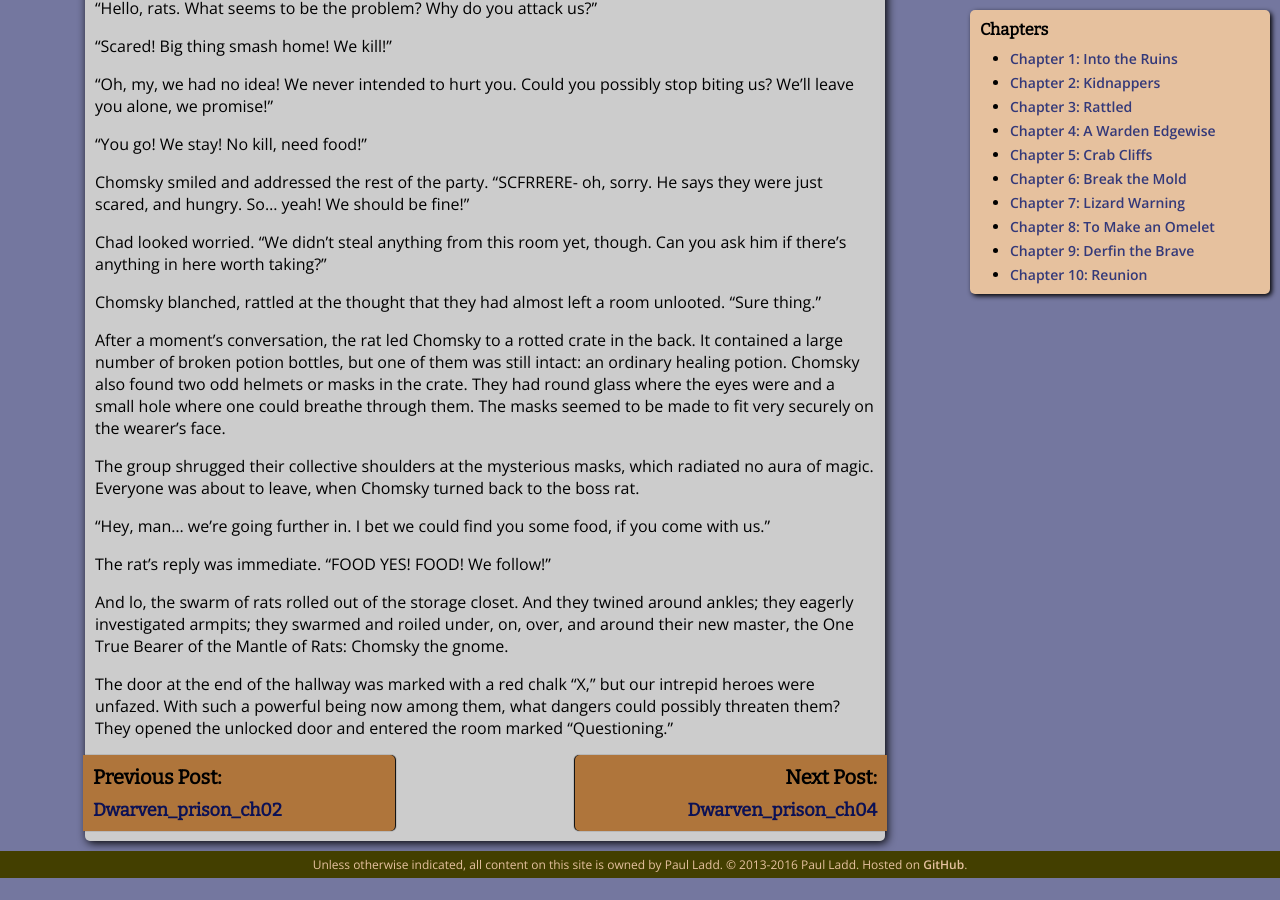
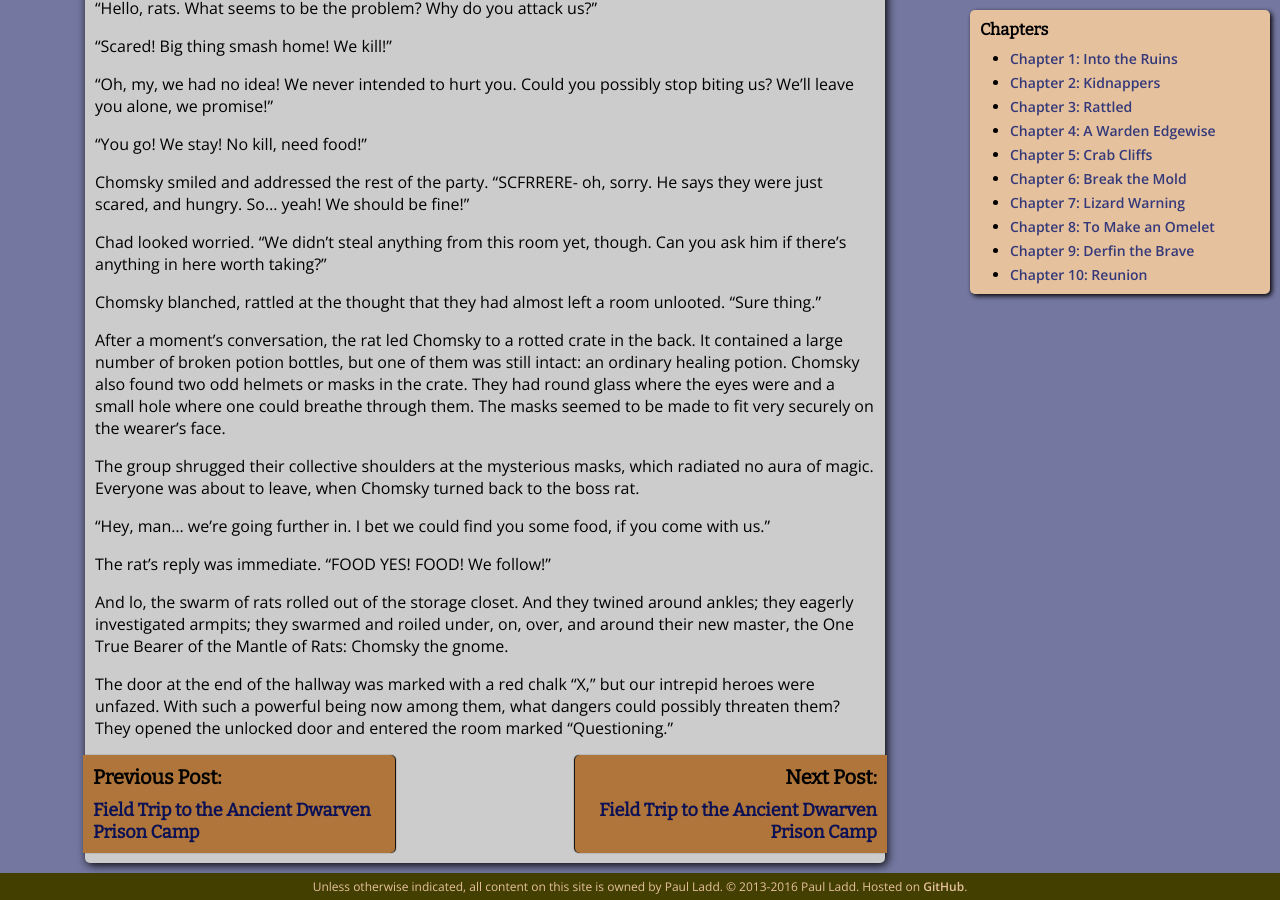
Before and after one commit to itspladd/personal-website-old, a Jekyll site: the page built from writing/rpg_stories/dwarven-prison-field-trip/_posts/2016-01-03-dwarven_prison_ch03.md, in a window 1280 px wide and 900 px high, scrolled down 1804 px. Built offline with Jekyll 4.4.1, drawn with Linux system fonts in a browser that asks for light colours; before the commit the page ends 2682 px from its top, so only the background shows below that; some of the changed text lies outside the part shown.

Commit message:
+config field trip variables

```diff
--- a/_config.yml
+++ b/_config.yml
@@ -32,3 +32,10 @@ defaults:
       title: "The Grave Ambush at Tirisvale"
       story: "the Terrence Saga"
       part: "I"
+  -
+    scope:
+      path: "writing/rpg_stories/dwarven-prison-field-trip"
+    values:
+      title: "Field Trip to the Ancient Dwarven Prison Camp"
+      story: "the Terrence Saga"
+      part: "X"
```
